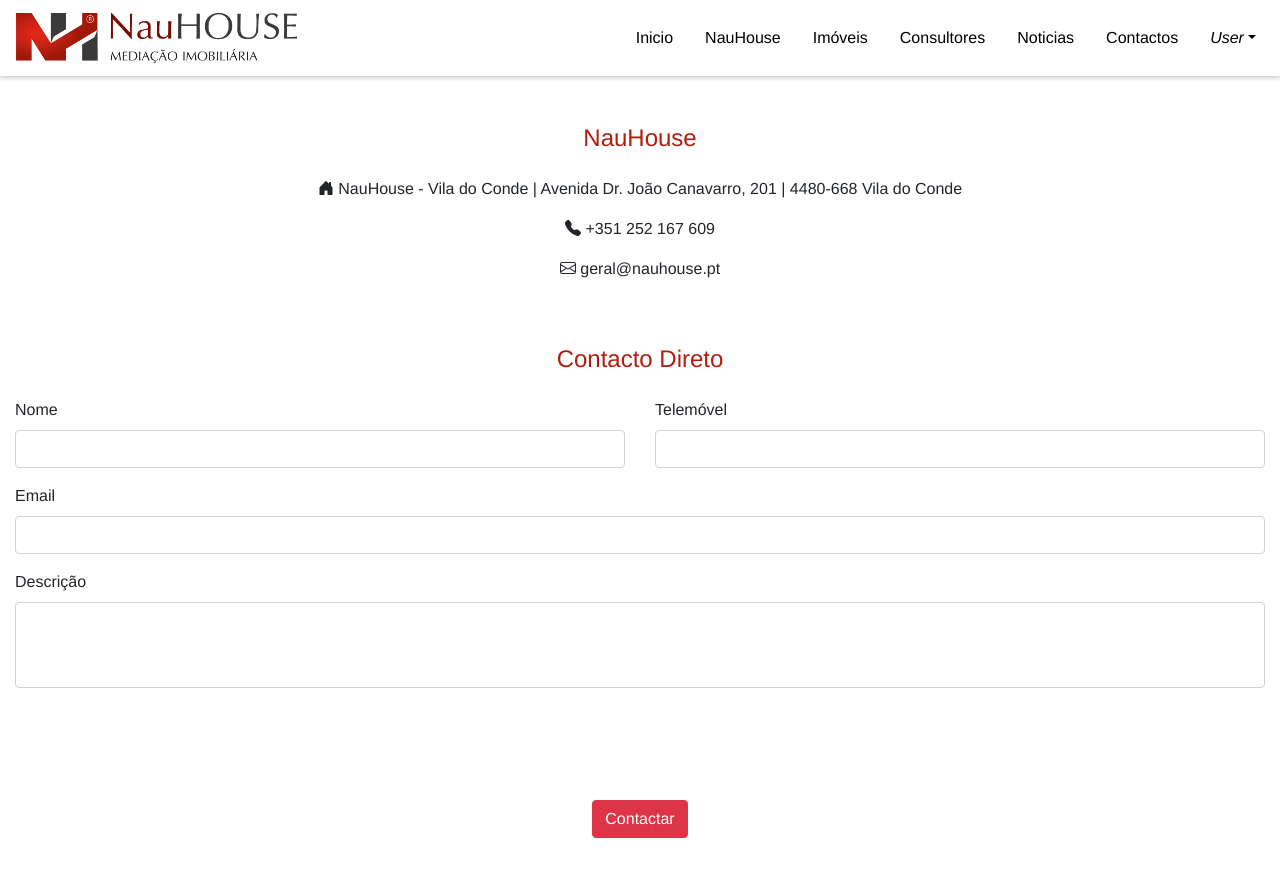
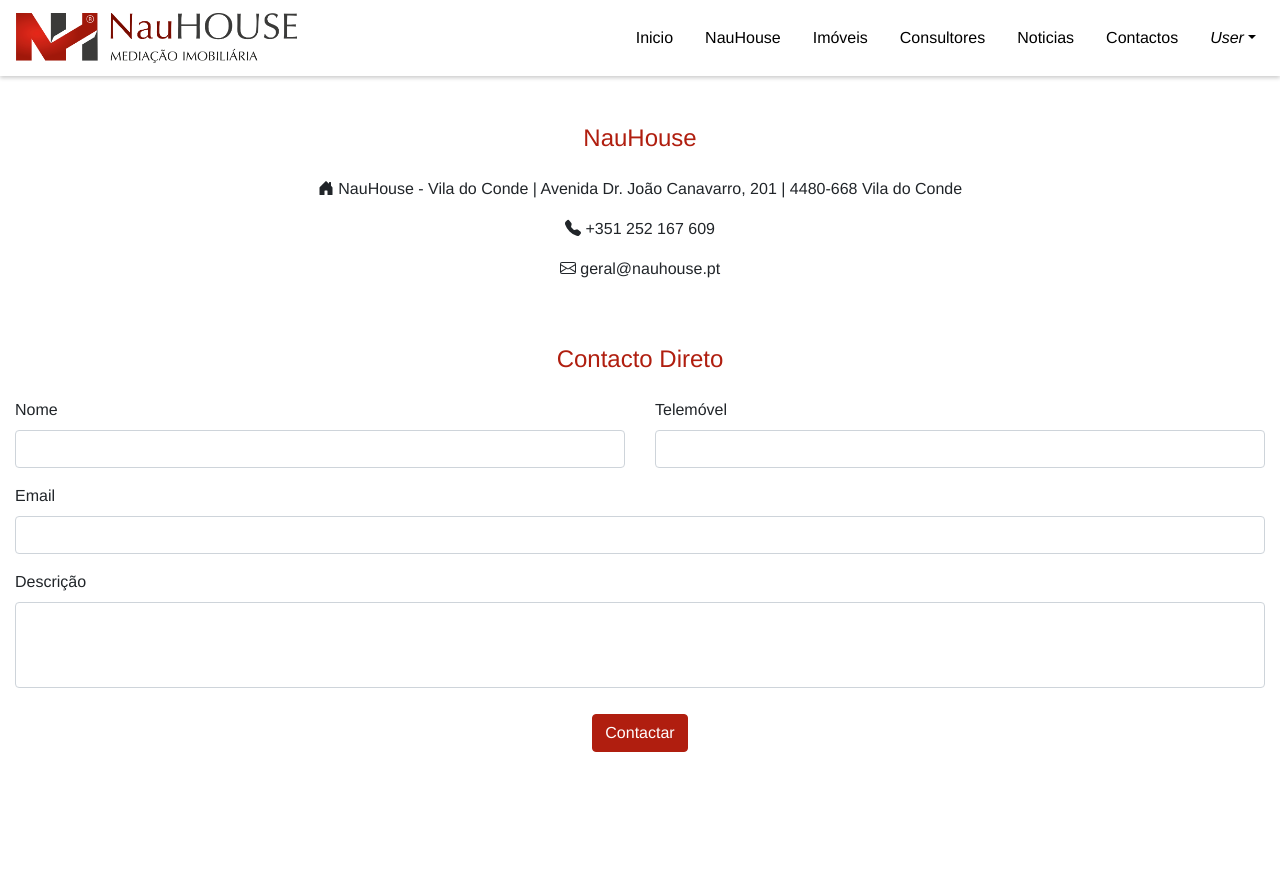
Before and after one commit to guilhermecostaa/NauHouse, a Vue app in the folder app/: page /contact in a window 1280 px wide. Shown: the top 876 px of the page. After the commit the page ends 800 px from the top, so only its background shows below. Built offline with nearby package versions, Linux system fonts and the light colour scheme; what vue-sweetalert2 would draw is missing.

Commit message:
App update

```diff
--- a/app/src/App.vue
+++ b/app/src/App.vue
@@ -39,4 +39,13 @@
 .subtitle {
   color: #b01e0f;
 }
+
+.btn.btn-add.btn-danger {
+  color: #fff;
+  background-color: #b01e0f;
+  border-color: #b01e0f;
+  position: absolute;
+  -ms-transform: translateY(-50%);
+  transform: translateY(-50%);
+}
 </style>
```
